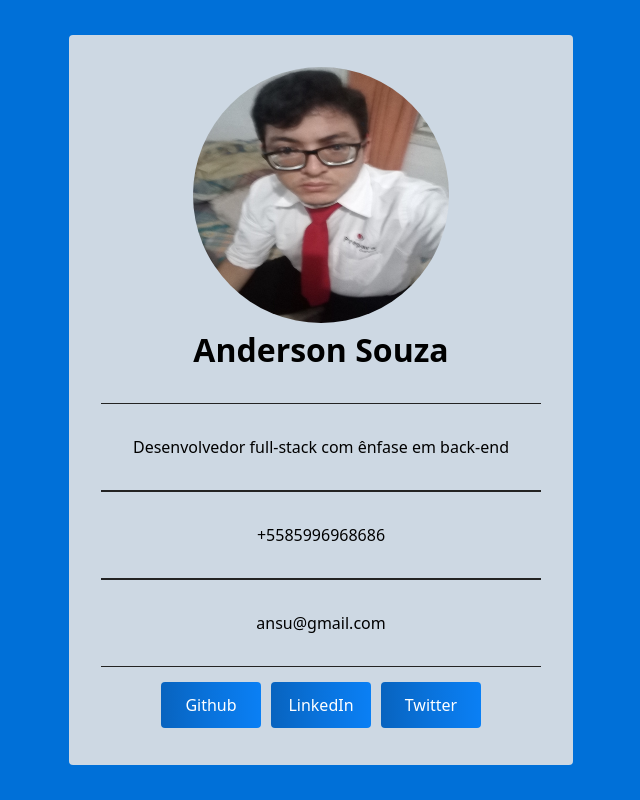
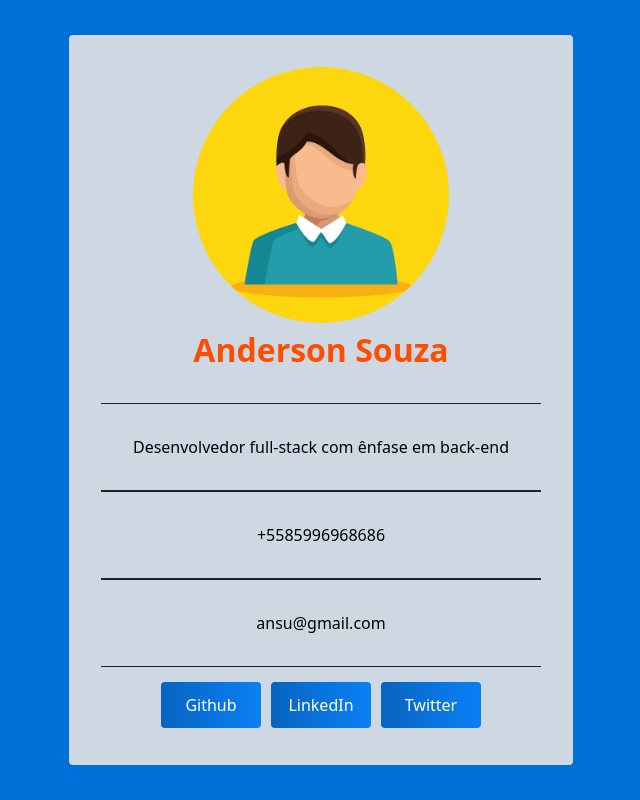
Before and after one commit to GE-ASDF/react-card-profile, a React (Vite) app: page / in a window 1280 px wide. In both pictures the pointer is over the element "Anderson Souza". Shown: the whole page, without its empty margins (319-959 px from the left). Built offline with nearby package versions, Linux system fonts and the light colour scheme.

Commit message:
Criação de profile usando React

```diff
--- a/src/App.jsx
+++ b/src/App.jsx
@@ -1,6 +1,6 @@
 import Card from "./Components/Card/Card";
 import style from "./styles/App.module.css";
-import ansu from "./assets/ansu.jpg";
+import ansu from "./assets/profile.avif";
 
 export default function App(){
   let info = {
--- a/src/Components/Card/style.module.css
+++ b/src/Components/Card/style.module.css
@@ -19,7 +19,9 @@
 
 .bigTitle{
     font-size: 2rem;
+    transition: all 0.3s ease;
 }
+
 .separator{
     border-top: 1px solid #232323;
     border-bottom: 1px solid #232323;
@@ -32,3 +34,6 @@
     justify-content: center;
     margin-top: 10px;
 }
+.bigTitle:hover{
+    color:#ff4d00;
+}
--- a/src/Components/LinkButton/style.module.css
+++ b/src/Components/LinkButton/style.module.css
@@ -7,4 +7,10 @@
     margin:5px;
     width:100px;
     text-align: center;
+    transition: all 0.3s ease-in;
 }
+.linkButton:hover{
+    background: linear-gradient(to left, hsl(210, 92%, 39%), hsl(210, 92%, 45%), hsl(210, 92%, 50%));
+    transition: 0.3s;
+    margin-left:10px;
+}
```
Also changed, not shown: src/assets/profile.avif (added).
